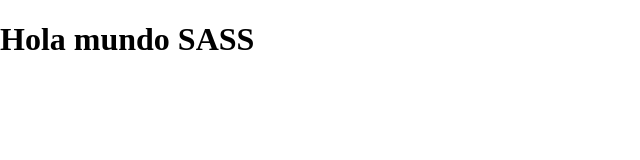
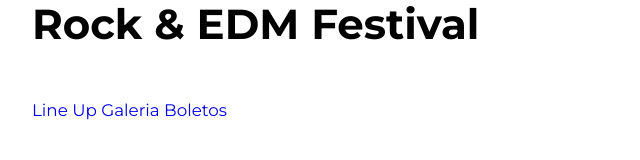
Before and after one commit to GonzaloLlatser/gl_1223_FestivalMusica, a website: page index.html in a window 1280 px wide. Shown: the whole page, without its empty margins (0-640 px from the left). Drawn offline with Linux system fonts and the light colour scheme.

Commit message:
style: Crea archivo y asigna variables y diseño de ambito global.

```diff
--- a/index.html
+++ b/index.html
@@ -11,6 +11,17 @@
     <link rel="stylesheet" href="build/css/app.css">
 </head>
 <body>
-<h1>Hola mundo SASS</h1>
+    <header class="header">
+        <div class="contenedor contenido-header">
+            <h1>Rock & EDM Festival</h1>
+
+            <nav class="navegacion-principal">
+                <a href="#">Line Up</a>
+                <a href="#">Galeria</a>
+                <a href="#">Boletos</a>
+            </nav>
+        </div>
+    </header>
+
 </body>
 </html>
--- /dev/null
+++ b/src/scss/base/_globales.scss
@@ -0,0 +1,52 @@
+@use "variables" as v; //Designo alias y utilizo v
+// Parametros Globales
+
+html {
+  font-size: 65.5%; // 1rem= 10px
+  box-sizing: border-box; // snippet
+}
+
+// Quita padding
+*,
+*:before,
+*:after {
+  box-sizing: inherit;
+}
+
+body {
+  font-family: v.$fuente_principal;
+  font-size: 1.6rem;
+}
+
+p {
+  font-size: 2rem;
+  color: v.$negro;
+}
+
+.contenedor {
+  width: 95%;
+  max-width: 120rem;
+  margin: 0 auto;
+}
+
+a {
+  text-decoration: none;
+}
+
+h1,
+h2,
+h3 {
+  margin: 0 0 5rem 0;
+}
+
+h1 {
+  font-size: 4rem;
+}
+
+h2 {
+  font-size: 3.6rem;
+}
+
+h3 {
+  font-size: 3rem;
+}
--- a/src/scss/base/_index.scss
+++ b/src/scss/base/_index.scss
@@ -1,2 +1,3 @@
 @forward 'variables';
 @forward 'normalize';
+@forward 'globales';
```
Also changed, not shown: build/css/app.css.
